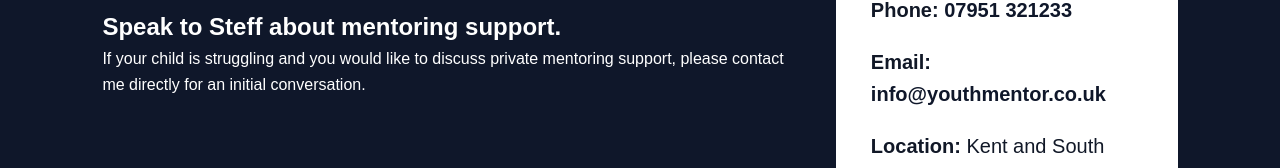
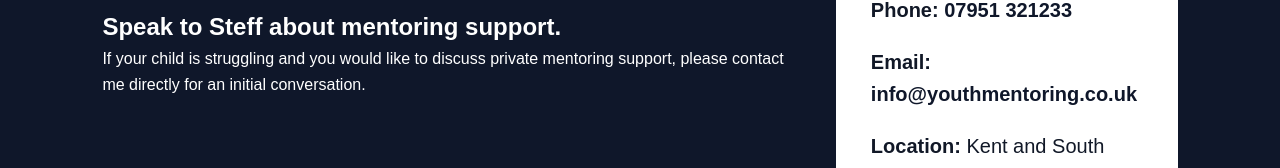
Before and after one commit to steffdowle-mentor/steff-dowle-mentoring, a React (Vite) app: page / in a window 1280 px wide. Shown: the part 4000-4168 px from the top of the page. Built offline with nearby package versions, Linux system fonts and the light colour scheme.

Commit message:
Update main.jsx

```diff
--- a/src/main.jsx
+++ b/src/main.jsx
@@ -174,7 +174,7 @@ function App() {
 
           <div className="contactBox">
             <p><strong>Phone:</strong> <a href="tel:07951321233">07951 321233</a></p>
-            <p><strong>Email:</strong> <a href="mailto:info@youthmentor.co.uk">info@youthmentor.co.uk</a></p>
+            <p><strong>Email:</strong> <a href="mailto:info@youthmentoring.co.uk">info@youthmentoring.co.uk</a></p>
             <p><strong>Location:</strong> Kent and South East England</p>
           </div>
         </section>
```
